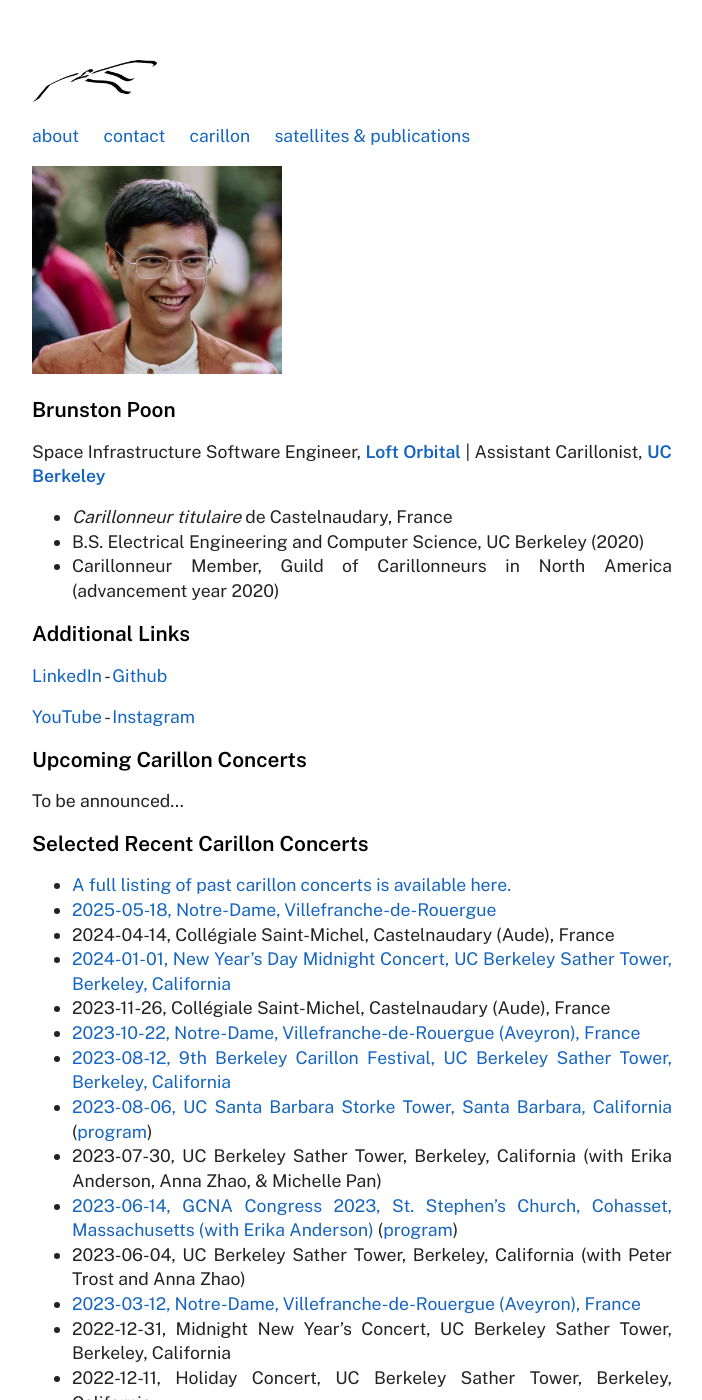
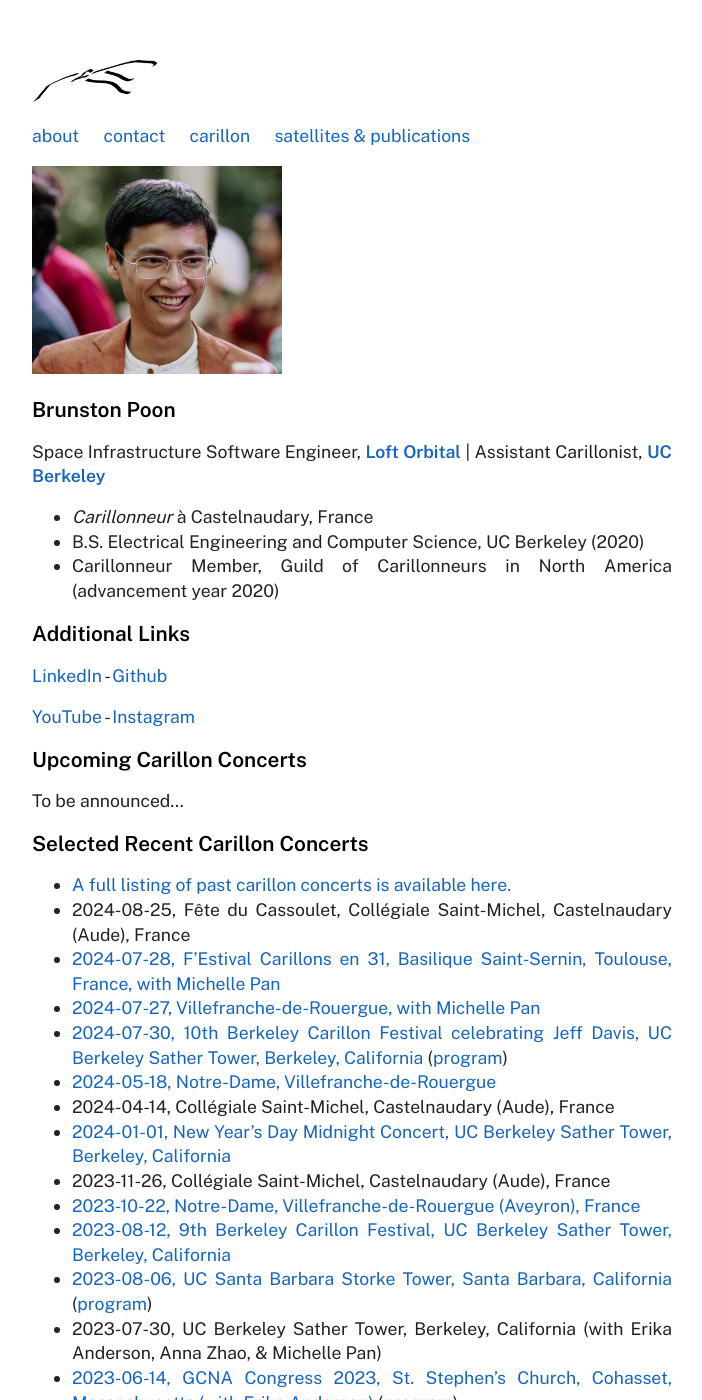
Before and after one commit to brunston/brunstonnet, a Jekyll site: the page built from index.md, in a window 1280 px wide and 1400 px high. Shown: the whole window, without its empty margins (288-990 px from the left). Built offline with Jekyll 4.4.1, drawn with Linux system fonts in a browser that asks for light colours.

Commit message:
feat: 2024-10-02 carillon updates

```diff
--- a/index.md
+++ b/index.md
@@ -10,7 +10,7 @@ Brunston Poon
 
 Space Infrastructure Software Engineer, **[Loft Orbital](https://www.loftorbital.com/)** \| Assistant Carillonist, **[UC Berkeley](https://music.berkeley.edu/sather-tower-carillon/)**
 
-* *Carillonneur titulaire* de Castelnaudary, France
+* *Carillonneur* à Castelnaudary, France
 * B.S. Electrical Engineering and Computer Science, UC Berkeley (2020)
 * Carillonneur Member, Guild of Carillonneurs in North America (advancement year 2020)
 
@@ -29,7 +29,11 @@ Selected Recent Carillon Concerts
 ========================
 
 * [A full listing of past carillon concerts is available here.](https://brunston.net/carillon/)
-* [2025-05-18, Notre-Dame, Villefranche-de-Rouergue](https://www.ladepeche.fr/2024/05/16/concert-de-jazz-au-carillon-de-la-collegiale-notre-dame-samedi-11954060.php)
+* 2024-08-25, Fête du Cassoulet, Collégiale Saint-Michel, Castelnaudary (Aude), France
+* [2024-07-28, F'Estival Carillons en 31, Basilique Saint-Sernin, Toulouse, France, with Michelle Pan](https://www.carillonsenpaysdoc.fr/fr/f-estival-carillons-en-31-2024)
+* [2024-07-27, Villefranche-de-Rouergue, with Michelle Pan](https://www.carillonsenpaysdoc.fr/fr/agenda/2024-07-villefranche-de-rouergue-concert-de-carillon)
+* [2024-07-30, 10th Berkeley Carillon Festival celebrating Jeff Davis, UC Berkeley Sather Tower, Berkeley, California](https://bells.studentorg.berkeley.edu/2024/06/29/festival/) ([program](https://drive.google.com/file/d/1lg1oXuK03_zxvI4OzPNhBb88hw9WIkGg/view))
+* [2024-05-18, Notre-Dame, Villefranche-de-Rouergue](https://www.ladepeche.fr/2024/05/16/concert-de-jazz-au-carillon-de-la-collegiale-notre-dame-samedi-11954060.php)
 * 2024-04-14, Collégiale Saint-Michel, Castelnaudary (Aude), France
 * [2024-01-01, New Year's Day Midnight Concert, UC Berkeley Sather Tower, Berkeley, California](https://www.instagram.com/reel/C1laxQJr05Z/?utm_source=ig_web_copy_link&igsh=MzRlODBiNWFlZA==)
 * 2023-11-26, Collégiale Saint-Michel, Castelnaudary (Aude), France
```
Also changed, not shown: carillon/index.md (+2 -1 lines).
